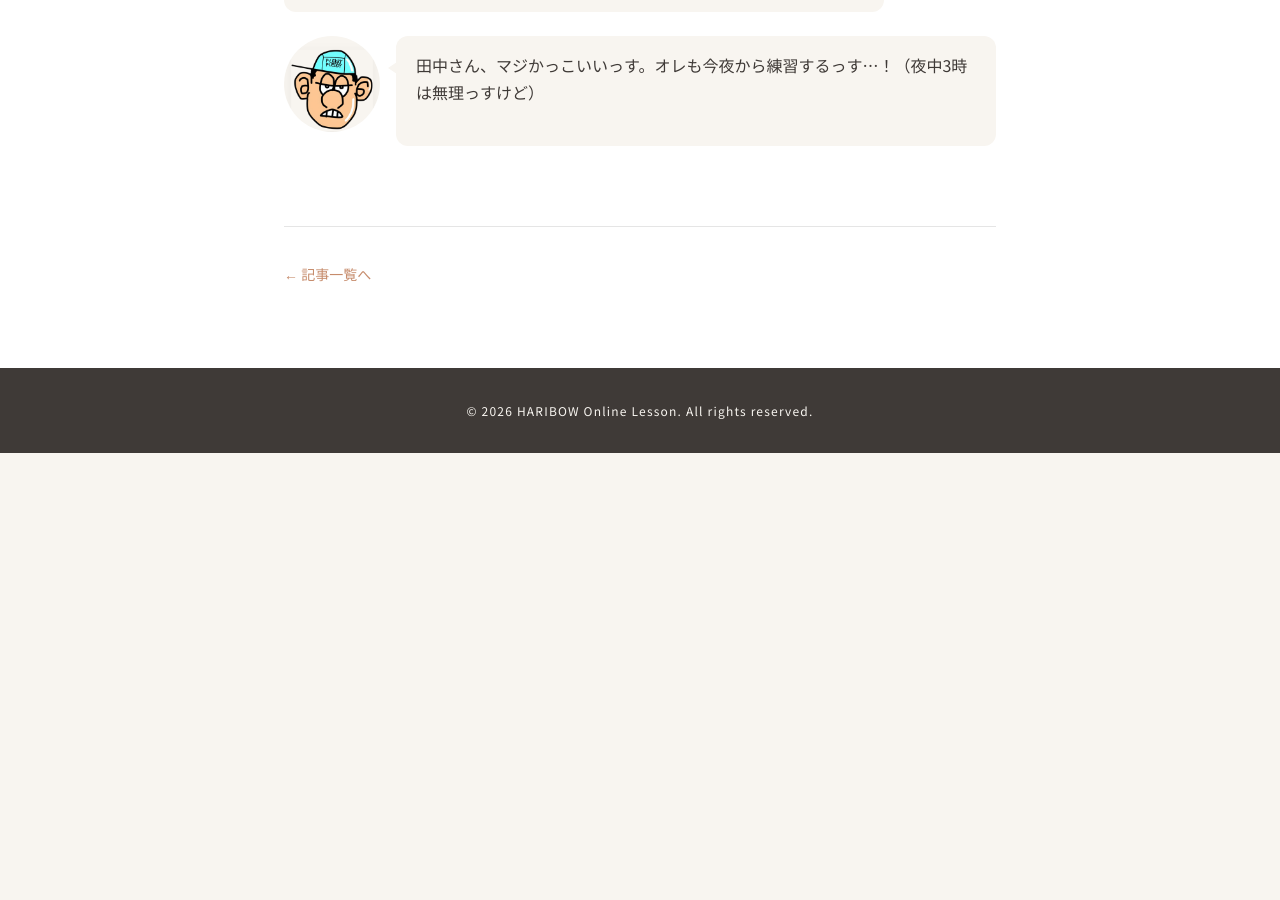
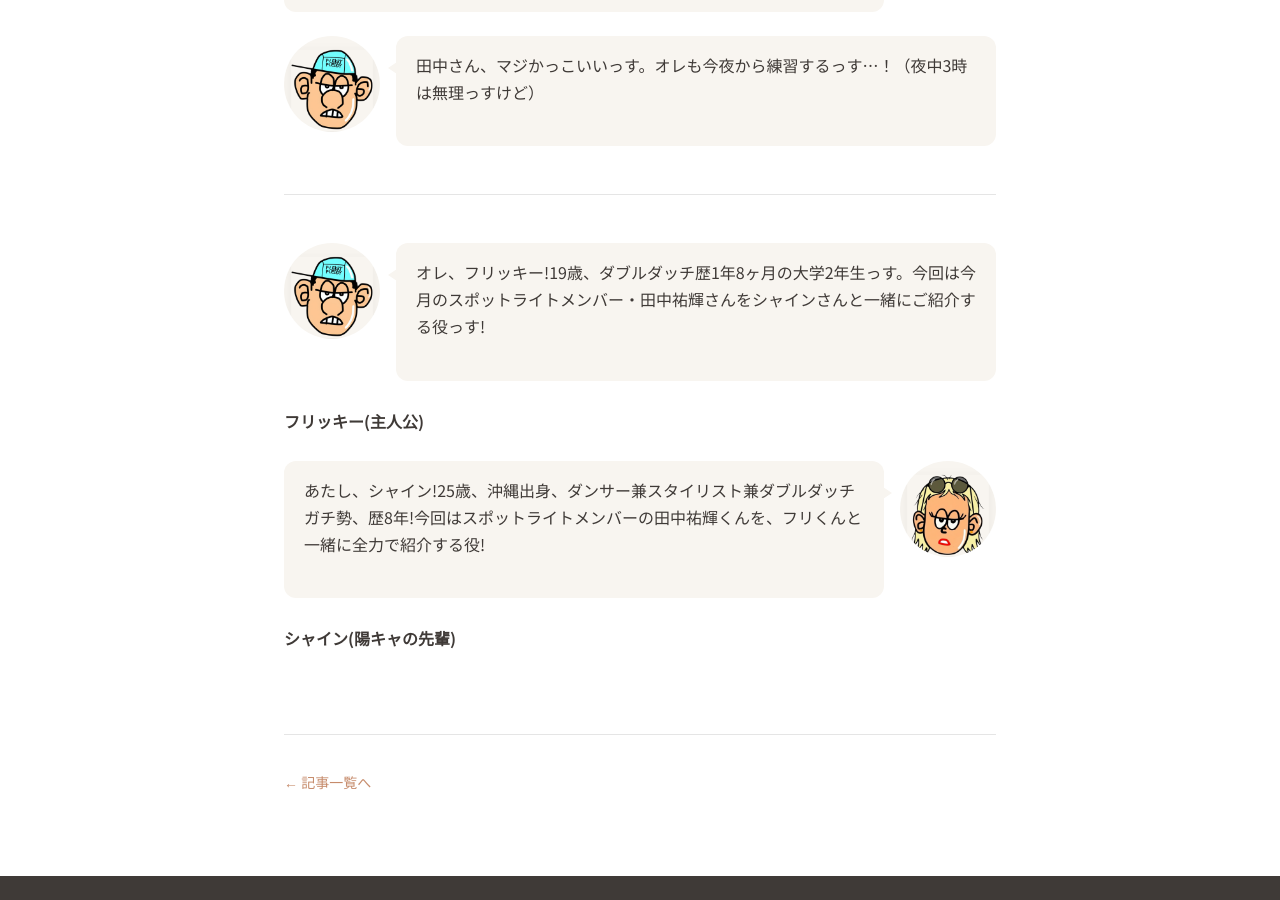
Before and after one commit to JunyaUnityDev/haribow-online-lesson-articles, a Jekyll site: the page built from _posts/2026-07-15-spotlight-202607-tanakayuuki.md, in a window 1280 px wide and 900 px high, scrolled down 3180 px. Built offline with Jekyll 4.4.1, drawn with Linux system fonts in a browser that asks for light colours; some web fonts are replaced; before the commit the page ends 3633 px from its top, so only the background shows below that.

Commit message:
feat: スポットライト記事にフリッキー・シャインのキャラ紹介を追加

```diff
--- a/_posts/2026-07-15-spotlight-202607-tanakayuuki.md
+++ b/_posts/2026-07-15-spotlight-202607-tanakayuuki.md
@@ -51,3 +51,13 @@ slug: spotlight-202607-tanakayuuki
 {% include character.html name="shine" position="right" text="それでいいんだよ! 田中くんみたいな存在がいるから、みんな引っ張られるじゃん。田中くん、本当にありがとう。これからも一緒に頑張ろうね" %}
 
 {% include character.html name="flekky" position="left" text="田中さん、マジかっこいいっす。オレも今夜から練習するっす…！（夜中3時は無理っすけど）" %}
+
+---
+
+{% include character.html name="flekky" position="left" text="オレ、フリッキー!19歳、ダブルダッチ歴1年8ヶ月の大学2年生っす。今回は今月のスポットライトメンバー・田中祐輝さんをシャインさんと一緒にご紹介する役っす!" %}
+
+**フリッキー(主人公)**
+
+{% include character.html name="shine" position="right" text="あたし、シャイン!25歳、沖縄出身、ダンサー兼スタイリスト兼ダブルダッチガチ勢、歴8年!今回はスポットライトメンバーの田中祐輝くんを、フリくんと一緒に全力で紹介する役!" %}
+
+**シャイン(陽キャの先輩)**
```
